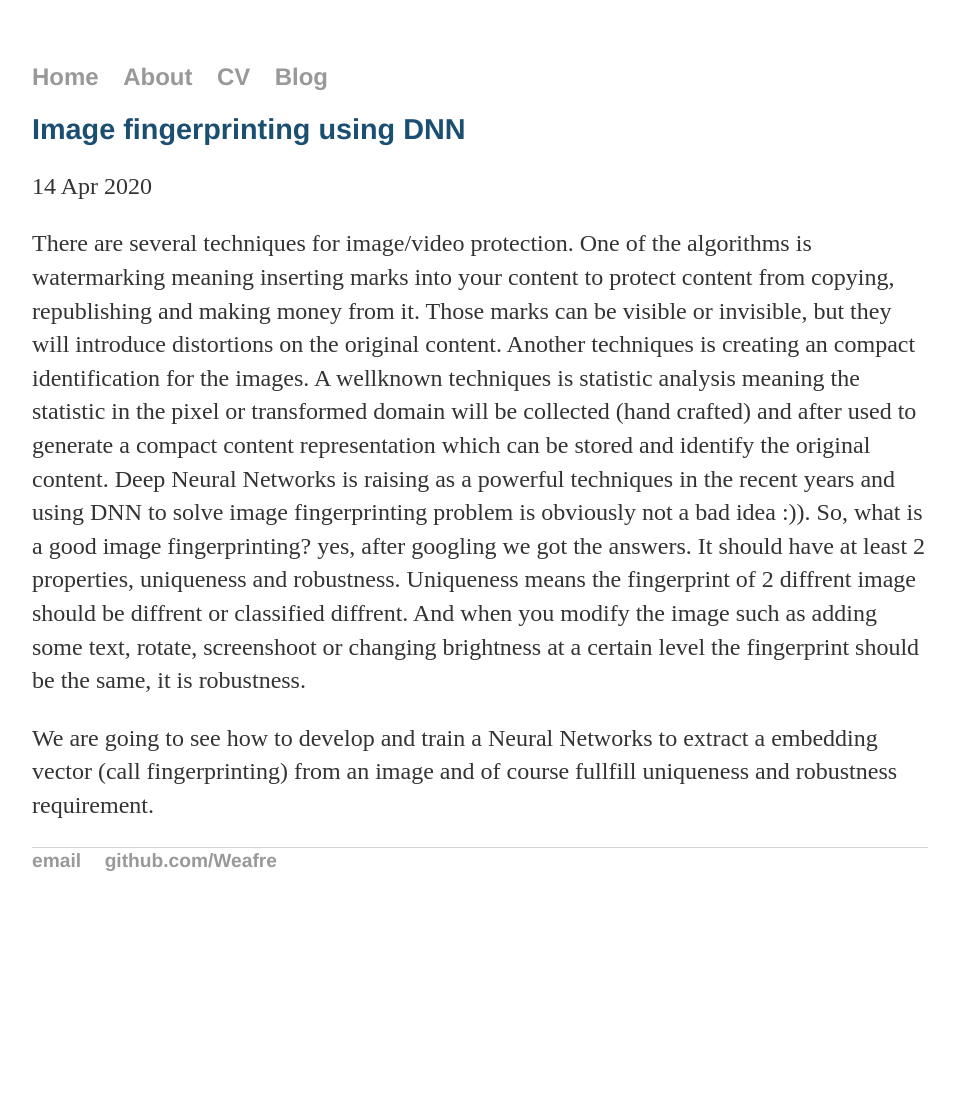
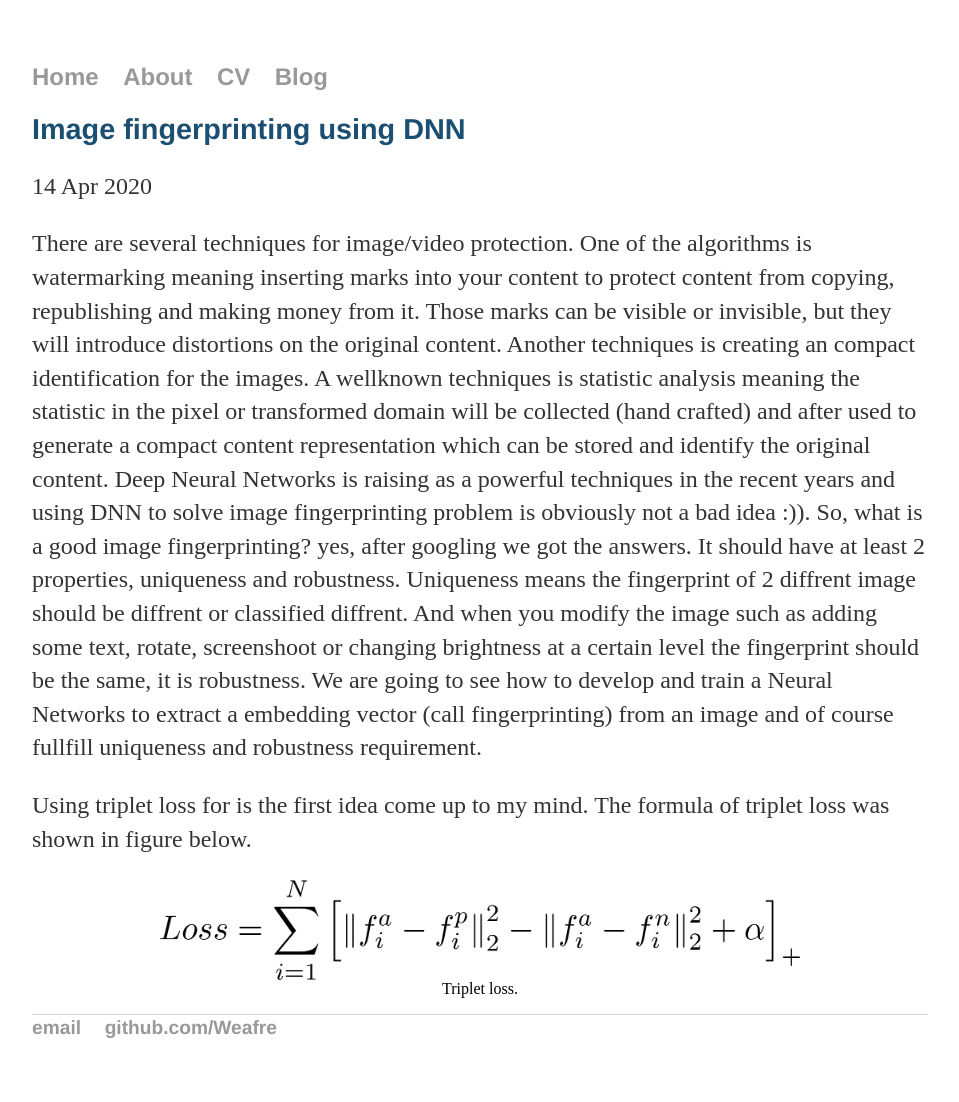
Before and after one commit to Weafre/weafre.github.io, a Jekyll site: the page built from _posts/2020-04-14-Image-Fingerprinting.md, in a window 1280 px wide. Shown: the whole page, without its empty margins (160-1119 px from the left). Built offline with Jekyll 4.4.1, drawn with Linux system fonts in a browser that asks for light colours; before the commit the page ends 934 px from its top, so only the background shows below that.

Commit message:
adding image fingerprinting note

```diff
--- a/_posts/2020-04-14-Image-Fingerprinting.md
+++ b/_posts/2020-04-14-Image-Fingerprinting.md
@@ -5,8 +5,16 @@ date: 2020-04-14
 ---
 
 <p>
-	There are several techniques for image/video protection. One of the algorithms is watermarking meaning inserting marks into your content to protect content from copying, republishing and making money from it. Those marks can be visible or invisible, but they will introduce distortions on the original content. Another techniques is creating an compact identification for the images. A wellknown techniques is statistic analysis meaning the statistic in the pixel or transformed domain will be collected (hand crafted) and after used to generate a compact content representation which can be stored and identify the original content. Deep Neural Networks is raising as a powerful techniques in the recent years and using DNN to solve image fingerprinting problem is obviously not a bad idea :)). So, what is a good image fingerprinting? yes, after googling we got the answers. It should have at least 2 properties, uniqueness and robustness. Uniqueness means the fingerprint of 2 diffrent image should be diffrent or classified diffrent. And when you modify the image such as adding some text, rotate, screenshoot or changing brightness at a certain level the fingerprint should be the same, it is robustness.
+	There are several techniques for image/video protection. One of the algorithms is watermarking meaning inserting marks into your content to protect content from copying, republishing and making money from it. Those marks can be visible or invisible, but they will introduce distortions on the original content. Another techniques is creating an compact identification for the images. A wellknown techniques is statistic analysis meaning the statistic in the pixel or transformed domain will be collected (hand crafted) and after used to generate a compact content representation which can be stored and identify the original content. Deep Neural Networks is raising as a powerful techniques in the recent years and using DNN to solve image fingerprinting problem is obviously not a bad idea :)). So, what is a good image fingerprinting? yes, after googling we got the answers. It should have at least 2 properties, uniqueness and robustness. Uniqueness means the fingerprint of 2 diffrent image should be diffrent or classified diffrent. And when you modify the image such as adding some text, rotate, screenshoot or changing brightness at a certain level the fingerprint should be the same, it is robustness. We are going to see how to develop and train a Neural Networks to extract a embedding vector (call fingerprinting) from an image and of course fullfill  uniqueness and robustness requirement.
 </p>
 <p>
-We are going to see how to develop and train a Neural Networks to extract a embedding vector (call fingerprinting) from an image and of course fullfill  uniqueness and robustness requirement.
+Using triplet loss for is the first idea come up to my mind. The formula of triplet loss was shown in figure below.
 </p>
+<figure>
+ <img src='{{site.url}}/images/tripletloss.png' alt='Video coding standardization ' style="width:640px;height:100px;" class="center"/>
+ <figcaption>
+ 	<center>
+Triplet loss.
+ </center>
+ </figcaption>
+</figure>
```
Also changed, not shown: images/tripletloss.png (added).
